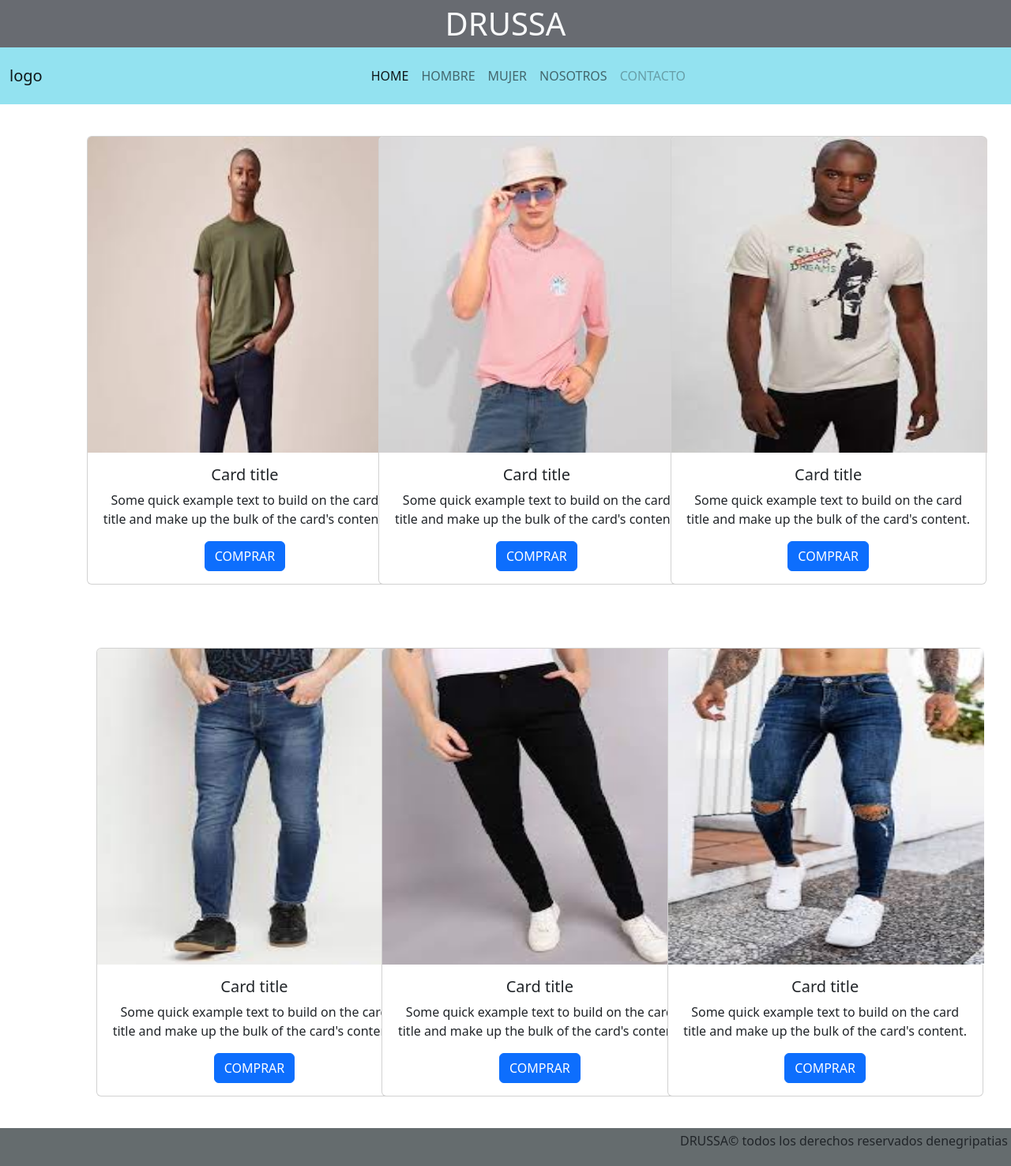
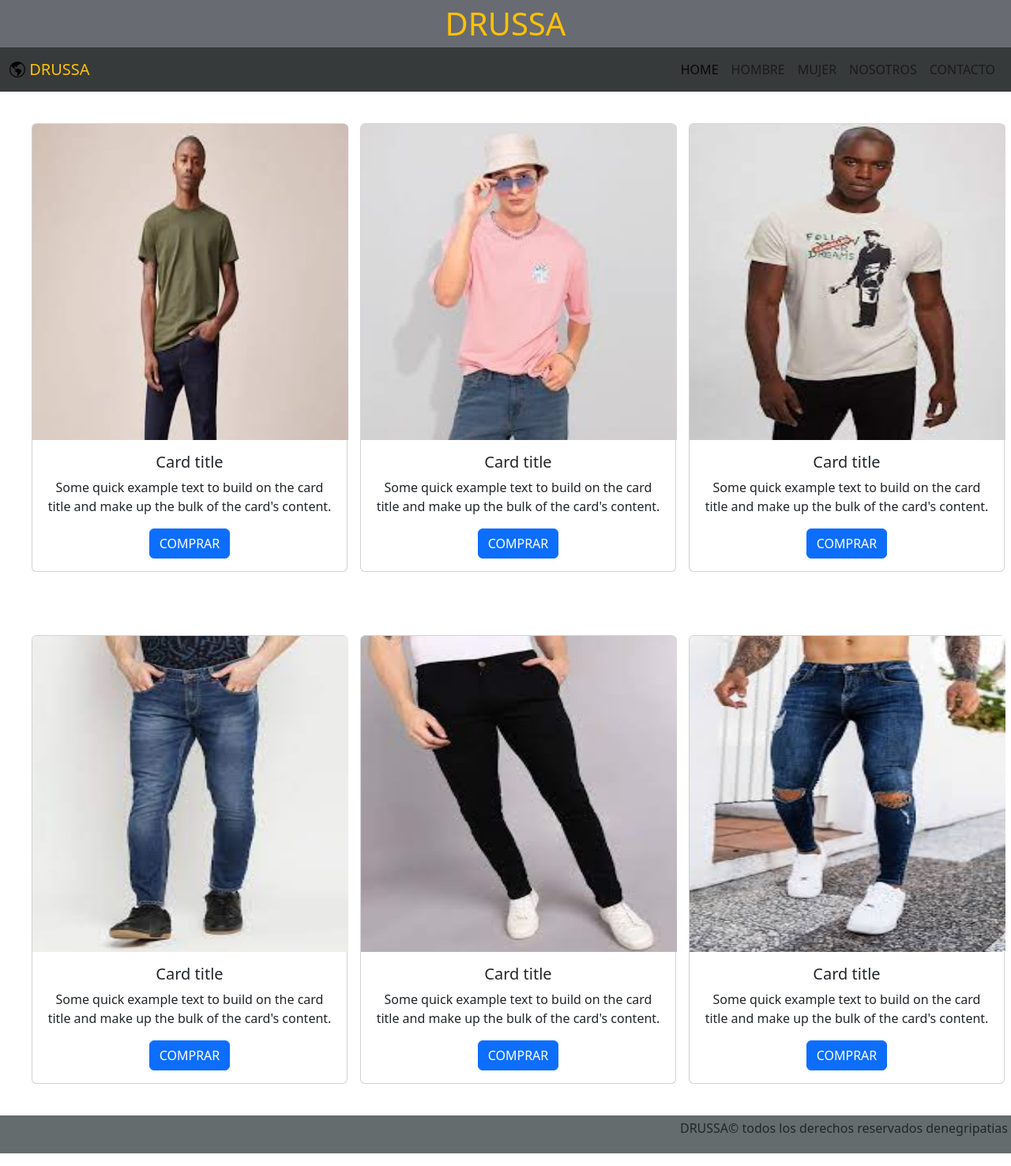
Before and after one commit to tuteguille/sedundapreentrega, a plain HTML site: page pages/hombre.html in a window 1280 px wide. Shown: the whole page at 79% size. Drawn offline with nearby package versions, Linux system fonts and the light colour scheme; files that its build step writes are made by us from their sources.

Commit message:
responsive agregado a las page nav

```diff
--- a/pages/hombre.html
+++ b/pages/hombre.html
@@ -6,38 +6,45 @@
   <meta name="viewport" content="width=device-width, initial-scale=1.0">
  <link rel="stylesheet" href="./style/main.css">
   <link href="https://cdn.jsdelivr.net/npm/bootstrap@5.2.3/dist/css/bootstrap.min.css" rel="stylesheet" integrity="sha384-rbsA2VBKQhggwzxH7pPCaAqO46MgnOM80zW1RWuH61DGLwZJEdK2Kadq2F9CUG65" crossorigin="anonymous">
+  <link rel="stylesheet" href="https://cdn.jsdelivr.net/npm/bootstrap-icons@1.10.3/font/bootstrap-icons.css">
 
   <title>drussa</title>
 </head>
 <body>
 <header class="container-fluid d-flex justify-content-center" style="background-color: #686b71;" >
-    <p class="text-light mb-0 fs-1" >DRUSSA</p>
+    <p class="text-warning mb-0 fs-1" >DRUSSA</p>
 </header>
-<nav class="navbar navbar-expand" style="background-color: rgb(147, 226, 240);" >
+<nav class="navbar navbar-expand-md " style="background-color: rgb(55, 58, 59);">
     <div class="container-fluid">
-    <a class="navbar-brand" href="#">logo</a>
-    <button class="navbar-toggler" type="button" data-bs-toggle="collapse" data-bs-target="#navbarNavAltMarkup" aria-controls="navbarNavAltMarkup" aria-expanded="false" aria-label="Toggle navigation">
+
+      <a class="navbar-brand" href="./pages/contacto.html">
+      <i class="bi bi-globe-americas"></i>
+      <span class="text-warning" >DRUSSA</span></a>
+
+      <button class="navbar-toggler" type="button" data-bs-toggle="collapse" data-bs-target="#menu" aria-controls="navbarNavAltMarkup" aria-expanded="false" aria-label="Toggle navigation">
         <span class="navbar-toggler-icon"></span>
       </button>
-    <div class="collapse navbar-collapse d-flex justify-content-center fs-6 p-2  " id="navbarNavAltMarkup">
-      <div class="navbar-nav">
+      <div class="collapse navbar-collapse" id="menu">
+        <div class="navbar-nav ms-auto">
+
           <a class="nav-link active" aria-current="page" href="../index.html">HOME</a>
           <a class="nav-link" href="./hombre.html">HOMBRE</a>
           <a class="nav-link" href="./mujer.html">MUJER</a>
           <a class="nav-link" href="./nosotros.html">NOSOTROS</a>
-        <a class="nav-link disabled" href="./pages/contacto.html">CONTACTO</a>
+          <a class="nav-link" href="./contacto.html">CONTACTO</a>
         </div>
       </div>
     </div>
   </nav>
-<main>
+<main class="container-fluid">
 
       <SECTIOn>
         <!-- card compra remeras -->
-       <div class="container" >
+
     <div class="row justify-content-center p-3">
 
-        <div class="col-4 p-4">
+        <div class="col-4 p-4 "> <!-- col 1  -->
+
  <div class="card text-center" style="width: 25rem;">
         <img src="../imagenes/portfolio1.jpeg" class="card-img-top" alt="..." style="width: 25rem;height: 25rem;">
         <div class="card-body">
@@ -48,7 +55,7 @@
         </div><!-- class card style  -->
       </div> <!-- class col -->
 
-      <div class="col-4 p-4">
+      <div  class="col-4 p-4"> <!-- col 2  -->
       <div class="card text-center" style="width: 25rem;">
         <img src="../imagenes/portfolio2.jpeg" class="card-img-top"  alt="..." style="width: 25rem;">
         <div class="card-body">
@@ -59,7 +66,7 @@
       </div> <!-- class card style  -->
     </div> <!-- class col -->
 
-    <div class="col-4 p-4">
+    <div  class="col-4 p-4"> <!-- col   -->
       <div class="card text-center" style="width: 25rem;">
         <img src="../imagenes/portfolio3.jpeg" class="card-img-top"  alt="..." style="width: 25rem;height: 25rem;">
         <div class="card-body">
@@ -78,10 +85,10 @@
 
     <!-- card compra jeans -->
 
-    <div class="container" >
+
         <div class="row justify-content-center p-3">
 
-            <div class="col-4 p-4">
+            <div class="col-4 p-4"> <!-- col 1  -->
      <div class="card text-center" style="width: 25rem;">
             <img src="../imagenes/jeans1.jpeg" class="card-img-top" alt="..." style="width: 25rem;height: 25rem;">
             <div class="card-body">
@@ -92,7 +99,7 @@
             </div><!-- class card style  -->
           </div> <!-- class col -->
 
-          <div class="col-4 p-4">
+          <div  class="col-4 p-4"> <!-- col 2  -->
           <div class="card text-center" style="width: 25rem;">
             <img src="../imagenes/jeans2.jpeg" class="card-img-top"  alt="..." style="width: 25rem; height: 25rem;">
             <div class="card-body">
@@ -103,7 +110,7 @@
           </div> <!-- class card style  -->
         </div> <!-- class col -->
 
-        <div class="col-4 p-4">
+        <div  class="col-4 p-4"> <!-- col 3  -->
           <div class="card text-center" style="width: 25rem;">
             <img src="../imagenes/jeans3.jpeg" class="card-img-top"  alt="..." style="width: 25rem;height: 25rem;">
             <div class="card-body">
@@ -115,6 +122,8 @@
           </div> <!-- class col -->
         </div>
        </main>
+
+
        <footer>
         <div class="container-fluid w-100 p-1 fs-6  text-end text-dark text-bold" style="background-color: rgb(101, 108, 110);">
           <p>DRUSSA© todos los derechos reservados    denegripatias</p>
--- a/style/main.css
+++ b/style/main.css
@@ -8,3 +8,15 @@
 #carouselExampleIndicators{
     max-height: 30rem;
 }
+
+.header.main{
+    height: 100vh;
+}
+
+@media screen and (max-width:376px){
+    .header.main{
+        height: initial;
+    }
+
+
+}
```
Also changed, not shown: index.html (+1 -1 lines), pages/contacto.html (+15 -9 lines), pages/inicio.html (+16 -10 lines), pages/mujer.html (+13 -7 lines), pages/nosotros.html (+14 -8 lines). Lines whose indentation alone changed are shown as unchanged.
